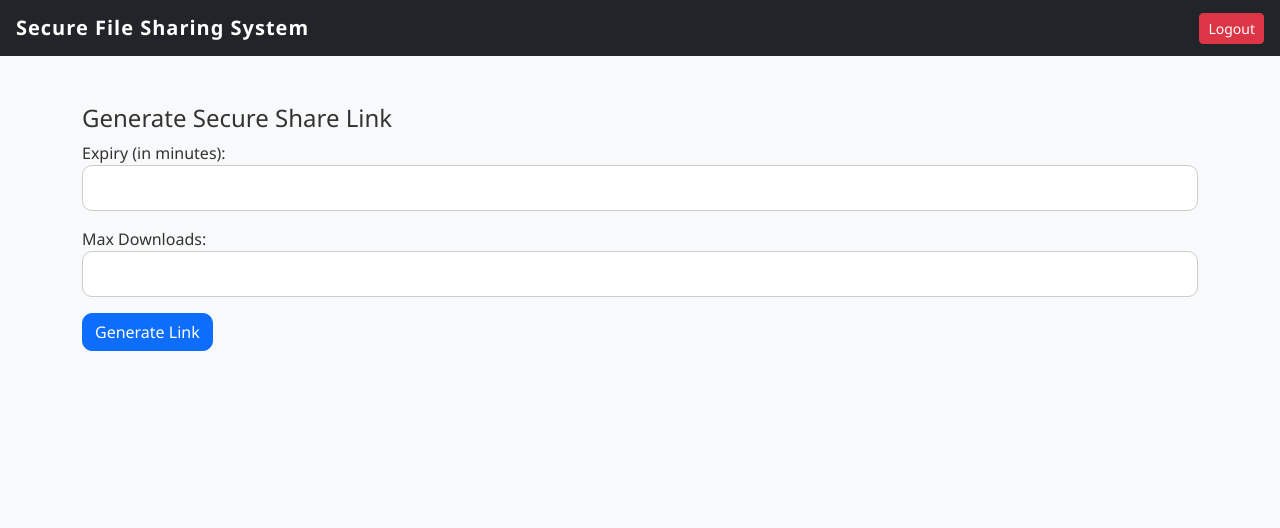
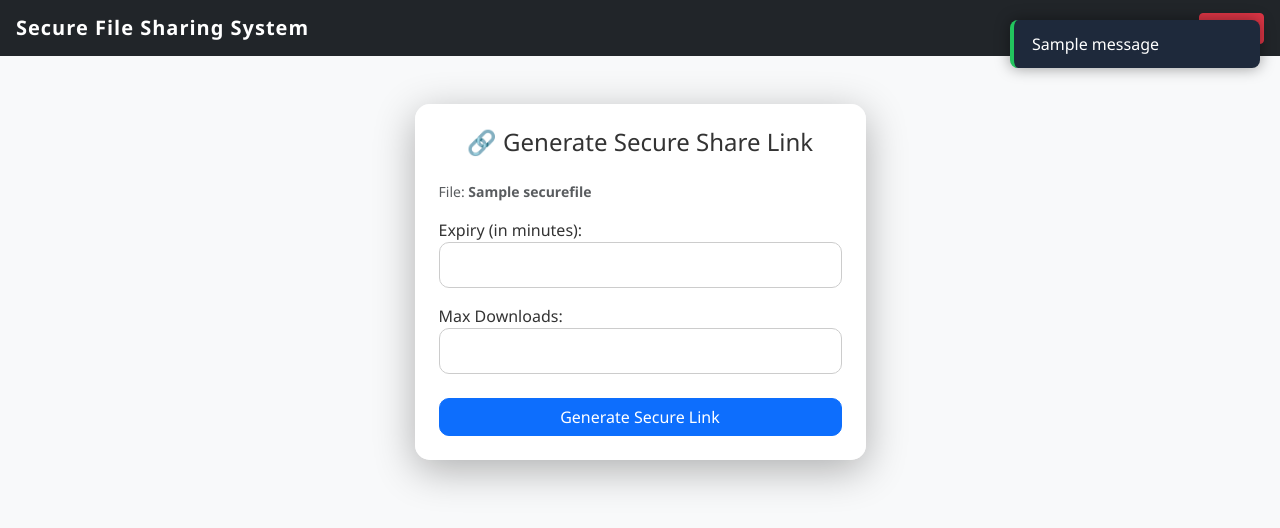
Before and after one commit to raghvendra221/secure-file-sharing-system, a Django app: page /share/generate/00000000-0000-0000-0000-000000000001/ in a window 1280 px wide. Shown: the top 528 px of the page. Run offline with Django 5.2, Linux system fonts and the light colour scheme; a user stored in the database is signed in; tables that the repository leaves empty hold one stand-in row (values such as "Sample post"); one stand-in notice (Sample message) is shown.

Commit message:
secure token sharing

```diff
--- a/files/models.py
+++ b/files/models.py
@@ -1,4 +1,4 @@
-from datetime import timezone
+from django.utils import timezone
 from django.db import models
 from django.conf import settings
 import uuid
--- a/files/permissions.py
+++ b/files/permissions.py
@@ -5,7 +5,15 @@ def can_upload(user):
 def can_download(user, file):
     if user.role == "admin":
         return True
-    return file.owner == user
+
+    if file.owner == user:
+        return True
+
+    # Allow viewer (token validation already done)
+    if user.role == "viewer":
+        return True
+
+    return False
 
 
 def can_delete(user, file):
--- a/files/static/files/css/style.css
+++ b/files/static/files/css/style.css
@@ -90,3 +90,80 @@ body {
     box-shadow: 0 0 5px rgba(42,82,152,0.5);
     border-color: #2a5298;
 }
+
+.btn-outline-info {
+    border-color: #38bdf8;
+    color: #38bdf8;
+}
+
+.btn-outline-info:hover {
+    background: #38bdf8;
+    color: #0f172a;
+}
+
+/* ===== Floating Alert ===== */
+
+.floating-alert {
+    position: fixed;
+    top: 20px;
+    right: 20px;
+    background: #1e293b;
+    color: #38bdf8;
+    padding: 12px 18px;
+    border-radius: 8px;
+    box-shadow: 0 0 15px rgba(56,189,248,0.4);
+    font-size: 14px;
+    z-index: 9999;
+    animation: fadeIn 0.5s ease-in-out;
+}
+
+/* Fade in */
+@keyframes fadeIn {
+    from { opacity: 0; transform: translateY(-10px); }
+    to { opacity: 1; transform: translateY(0); }
+}
+
+/* ===== Toast Notification ===== */
+
+#toast-container {
+    position: fixed;
+    top: 20px;
+    right: 20px;
+    z-index: 9999;
+}
+
+.custom-toast {
+    background: #1e293b;
+    color: white;
+    padding: 12px 18px;
+    margin-bottom: 10px;
+    border-radius: 8px;
+    box-shadow: 0 0 15px rgba(0,0,0,0.4);
+    min-width: 250px;
+    opacity: 0;
+    transform: translateY(-10px);
+    animation: fadeIn 0.4s forwards;
+}
+
+/* Info */
+.custom-toast.info {
+    border-left: 4px solid #38bdf8;
+}
+
+/* Warning */
+.custom-toast.warning {
+    border-left: 4px solid #facc15;
+}
+
+/* Success */
+.custom-toast.success {
+    border-left: 4px solid #22c55e;
+}
+
+/* Fade animation */
+@keyframes fadeIn {
+    to {
+        opacity: 1;
+        transform: translateY(0);
+    }
+}
--- a/files/templates/files/base.html
+++ b/files/templates/files/base.html
@@ -13,6 +13,11 @@
     <link rel="stylesheet" href="{% static 'files/css/style.css' %}?v=1.4"/>
 </head>
 <body class="bg-light">
+    {% if request.GET.next and '/share/' in request.GET.next %}
+<div id="floatingAlert" class="floating-alert">
+    🔐 Login required to access secure shared file.
+</div>
+{% endif %}
 
 <nav class="navbar navbar-dark bg-dark px-3">
     <span class="navbar-brand">Secure File Sharing System</span>
@@ -25,10 +30,33 @@
     {% endif %}
 </nav>
 
+{% if messages %}
+<div id="toast-container">
+    {% for message in messages %}
+        <div class="custom-toast {{ message.tags }}">
+            {{ message }}
+        </div>
+    {% endfor %}
+</div>
+{% endif %}
+
 <div class="container mt-5">
     {% block content %}
     {% endblock %}
 </div>
 
+<script>
+setTimeout(function() {
+    var alert = document.getElementById("floatingAlert");
+    if (alert) {
+        alert.style.transition = "opacity 0.5s ease";
+        alert.style.opacity = "0";
+        setTimeout(function() {
+            alert.remove();
+        }, 500);
+    }
+}, 7000); //  seconds
+</script>
+
 </body>
 </html>
--- a/files/templates/files/generate_token.html
+++ b/files/templates/files/generate_token.html
@@ -1,12 +1,44 @@
 {% extends "files/base.html" %}
 {% block content %}
+{% if request.GET.next %}
+<div class="alert alert-warning text-center">
+    Please login to access the shared file.
+</div>
+{% endif %}
 
-<h4>Generate Secure Share Link</h4>
+<div class="row justify-content-center mt-5">
+    <div class="col-md-5">
 
-<form method="POST">
-    {% csrf_token %}
-    {{ form.as_p }}
-    <button class="btn btn-primary">Generate Link</button>
-</form>
+        <div class="glass-card p-4">
+
+            <h4 class="mb-4 text-center">🔗 Generate Secure Share Link</h4>
+
+            <p class="text-muted small">
+                File: <strong>{{ file.original_name }}</strong>
+            </p>
+
+            <form method="POST">
+                {% csrf_token %}
+
+                <div class="mb-3">
+                    {{ form.expiry_minutes.label_tag }}
+                    {{ form.expiry_minutes }}
+                </div>
+
+                <div class="mb-4">
+                    {{ form.max_downloads.label_tag }}
+                    {{ form.max_downloads }}
+                </div>
+
+                <button class="btn btn-primary w-100">
+                    Generate Secure Link
+                </button>
+
+            </form>
+
+        </div>
+
+    </div>
+</div>
 
 {% endblock %}
--- a/files/templates/files/login.html
+++ b/files/templates/files/login.html
@@ -1,5 +1,6 @@
 {% extends "files/base.html" %}
 {% block content %}
+
 
 <div class="login-wrapper">
 
--- a/files/templates/files/upload.html
+++ b/files/templates/files/upload.html
@@ -42,7 +42,7 @@
                     <a href="{% url 'download' file.id %}" class="btn btn-success btn-sm">Download</a>
 
                     {% if request.user.role == 'admin' or file.owner == request.user %}
-                      <a href="{% url 'generate_token' file.id %}" class="btn btn-info btn-sm">Generate Link</a>
+                      <a href="{% url 'generate_token' file.id %}" class="btn btn-outline-info btn-sm">🔗 Share</a>
 
                       <a href="{% url 'delete' file.id %}" class="btn btn-outline-danger btn-sm">Delete</a>
                     {% endif %}
--- a/files/views.py
+++ b/files/views.py
@@ -1,4 +1,7 @@
+from urllib import request
+
 from django.shortcuts import render,redirect
+from django.urls import reverse
 from .utils import encrypt_with_key, decrypt_with_key, generate_file_key
 from .permissions import can_download, can_generate_token, can_upload, can_delete
 from .forms import FileUploadForm, ShareTokenForm
@@ -10,6 +13,7 @@ from .models import FileShareToken, SecureFile
 from datetime import timedelta
 import secrets
 from django.utils import timezone
+from django.contrib import messages
 
 
 @login_required
@@ -131,34 +135,50 @@ def generate_share_token(request, file_id):
         "file": secure_file
     })
 
+
+
 @login_required
 def token_download(request, token):
 
-    if request.user.role != "viewer":
-        return HttpResponseForbidden("Only viewers can access shared files.")
+    share_token = get_object_or_404(FileShareToken, token=token)
+    secure_file = share_token.file
 
-    share_token = get_object_or_404(FileShareToken, token=token)
+    # Role check
+    if request.user.role not in ["viewer", "admin"] and request.user != secure_file.owner:
+        return HttpResponseForbidden("Not allowed.")
 
-    if not share_token.is_active:
-        return HttpResponse("Token inactive.")
-
+    # Expiry check
     if share_token.is_expired():
         share_token.is_active = False
         share_token.save()
-        return HttpResponse("Token expired.")
 
+        if request.user == secure_file.owner or request.user.role == "admin":
+            messages.warning(request, "This share link has expired.")
+            return redirect("home")
+
+        return render(request, "files/token_error.html", {
+            "message": "Token expired."
+        })
+
+    # Download limit check
     if share_token.current_downloads >= share_token.max_downloads:
         share_token.is_active = False
         share_token.save()
-        return HttpResponse("Download limit reached.")
 
-    # Increase download counter
+        if request.user == secure_file.owner or request.user.role == "admin":
+            messages.warning(request, "Download limit reached for this shared link.")
+            return redirect("home")
+
+        return render(request, "files/token_error.html", {
+            "message": "Download limit reached."
+        })
+
+    # Increase counter
     share_token.current_downloads += 1
     share_token.save()
 
-    secure_file = share_token.file
+    download_url = reverse('download', args=[secure_file.id])
 
-    # Reuse your existing decryption logic here
-    # (call your decrypt function and return file)
-
-    return download_file(request, secure_file.id)
+    return render(request, "files/token_success.html", {
+        "download_url": download_url
+    })
```
Also changed, not shown: files/templates/files/share_success.html (+27 -5 lines), files/templates/files/token_error.html (added, +22 -0 lines), files/templates/files/token_success.html (added, +28 -0 lines).
